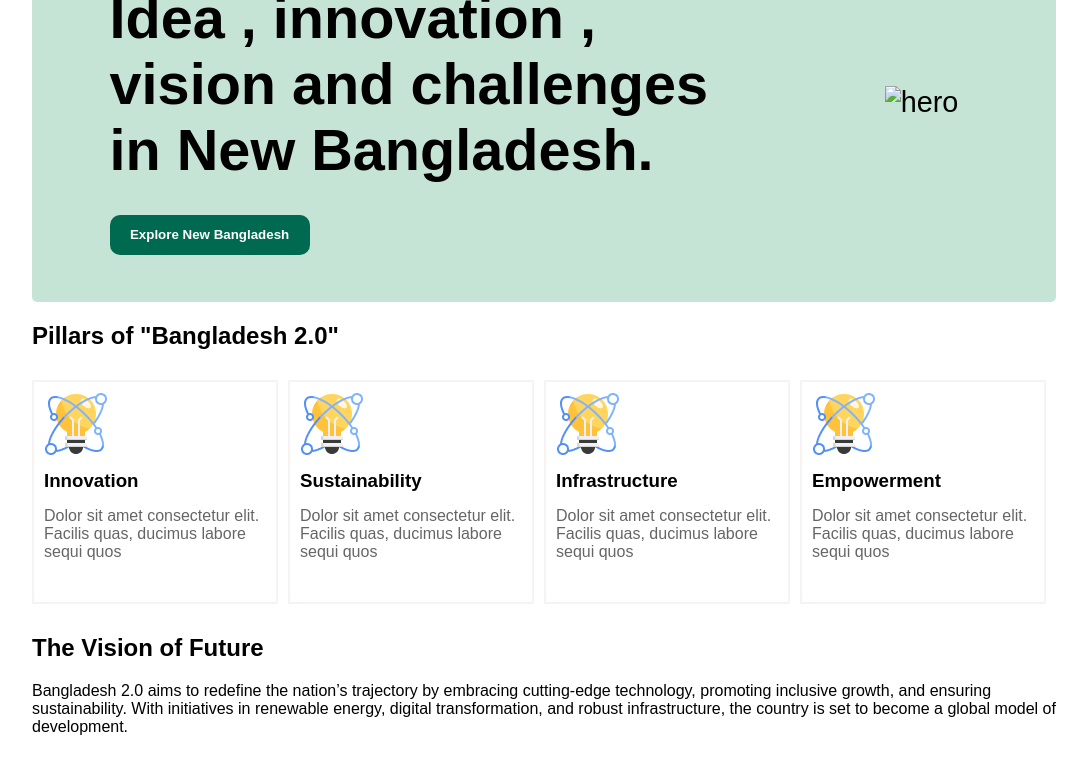
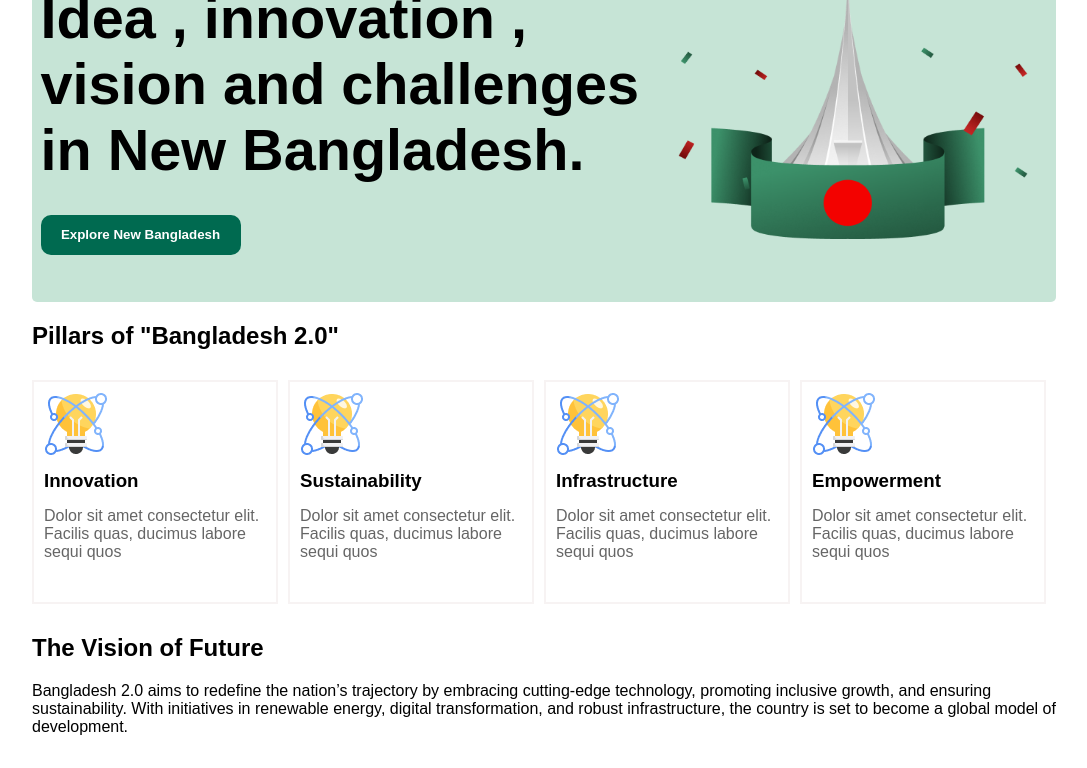
Before and after one commit to aroien/Task-1, a plain HTML site: page index.html in a window 1280 px wide. Shown: the part 175-943 px from the top of the page, without its empty margins (96-1183 px from the left). Drawn offline with Linux system fonts and the light colour scheme; the site is published under a folder, as on GitHub Pages, so addresses that start at the root find nothing.

Commit message:
updated banner

```diff
--- a/index.html
+++ b/index.html
@@ -33,7 +33,7 @@
 
         </div>
         <div class="bannerImages">
-            <img src="/assets/hero.png" alt="hero">
+            <img src="assets/hero.png" alt="hero">
         </div>
     </div>
     <section class="CardSection">
```
